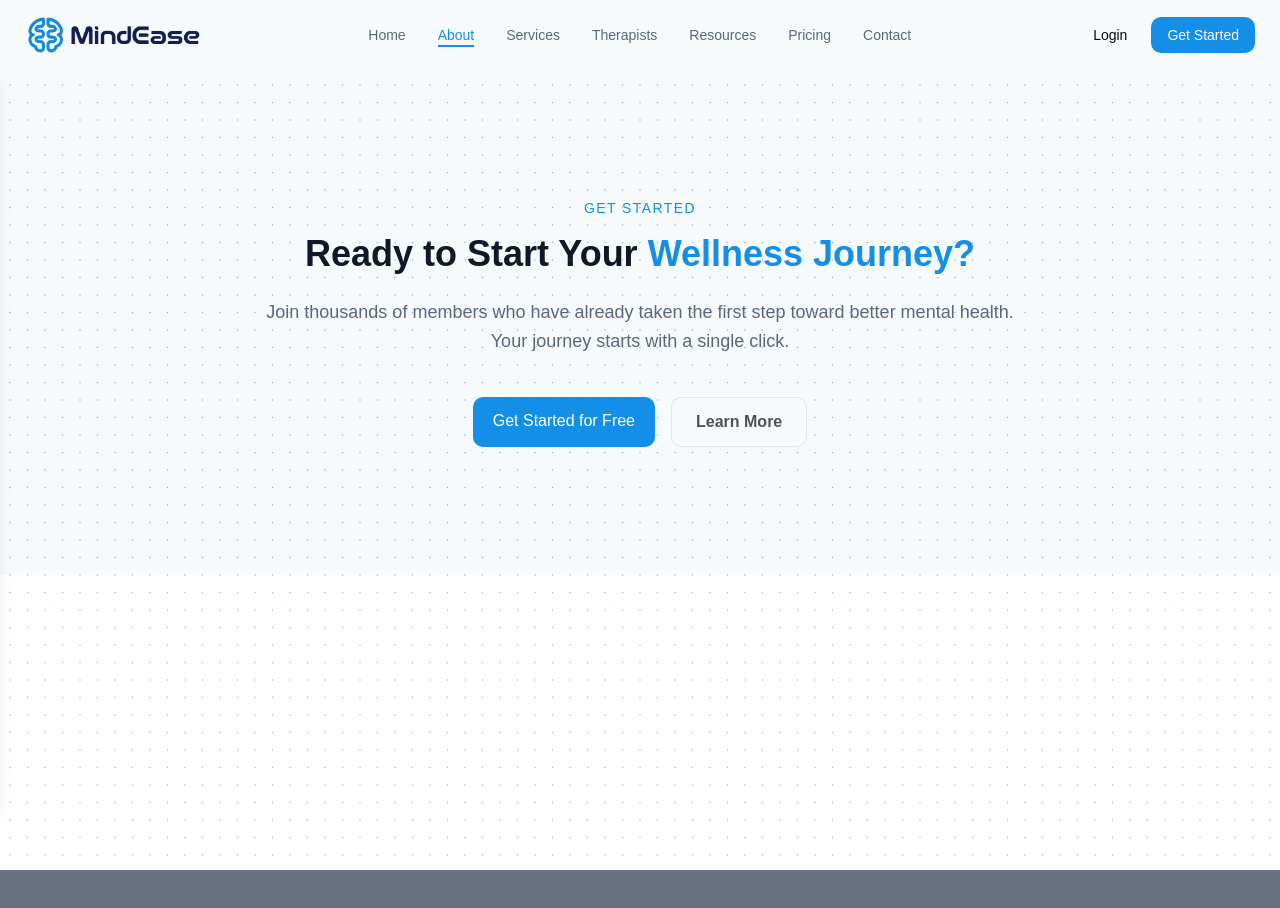
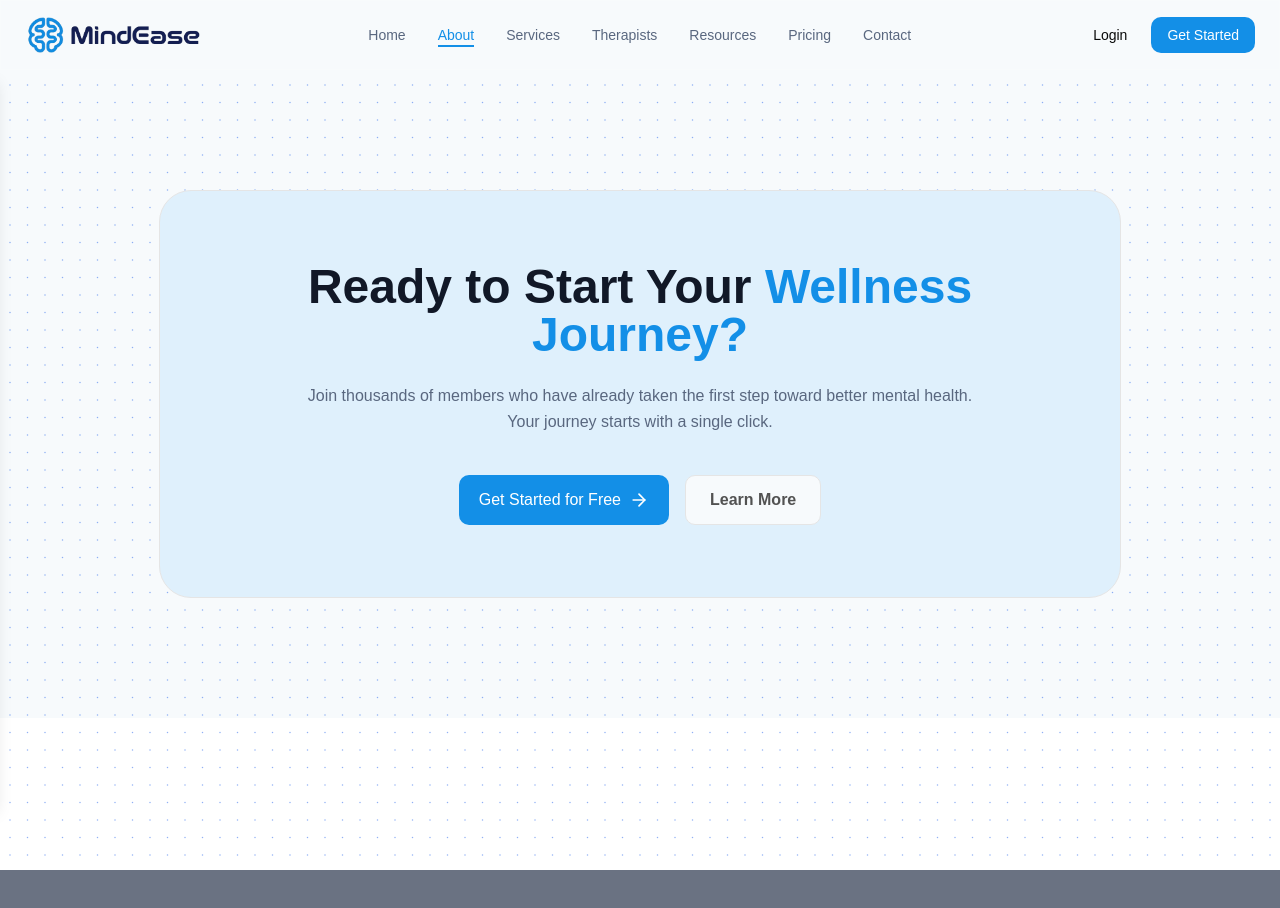
Before and after one commit to jianb14/MindEase, a React (Vite) app: page /about in a window 1280 px wide. Shown: the top 908 px of the page. Built offline with nearby package versions, Linux system fonts and the light colour scheme.

Commit message:
add about cta section

```diff
--- a/src/features/about/AboutCTA.jsx
+++ b/src/features/about/AboutCTA.jsx
@@ -1,28 +1,28 @@
 import FadeIn from "../../components/ui/FadeIn.jsx";
+import { ArrowRight } from "lucide-react";
 import Button from "../../components/ui/Button.jsx";
 
 export default function AboutCTA() {
     return (
-        <section className="relative w-full flex justify-center py-32 px-4 lg:px-10 bg-bg-primary">
+        <section className="relative w-full flex justify-center py-20 sm:py-30 px-4 lg:px-10 bg-bg-primary">
+            <div className="bg-blue-accent z-2 py-18 px-4 md:px-24 rounded-[2rem] border">
                 <FadeIn>
                     <div className="w-full max-w-3xl text-center">
-            <p className="font-medium text-blue text-sm uppercase tracking-widest mb-4">
-                Get Started
-            </p>
-            <h2 className="font-black text-4xl text-text-primary mb-6">
+                    <h2 className="font-black text-4xl sm:text-5xl text-text-primary mb-6">
                         Ready to Start Your <span className="text-blue">Wellness Journey?</span>
                     </h2>
-            <p className="text-text-secondary text-lg leading-relaxed mb-10">
+                    <p className="text-text-secondary text-md leading-relaxed mb-10 lg:mx-10">
                         Join thousands of members who have already taken the first step toward better mental health. Your journey starts with a single click.
                     </p>
                     <div className="flex justify-center gap-4 flex-col sm:flex-row">
-                <Button label="Get Started for Free" />
+                        <Button label="Get Started for Free" icon={ArrowRight} className="flex justify-center"/>
                         <button className="px-6 py-3 rounded-lg border z-1 bg-bg-primary border-neutral-200 text-neutral-600 font-semibold hover:bg-blue-50 transition duration-300">
                         Learn More
                         </button>
                     </div>
                     </div>
                 </FadeIn>
+            </div>
         </section>
     );
 }
--- a/src/features/home/HomeCTA.jsx
+++ b/src/features/home/HomeCTA.jsx
@@ -26,7 +26,7 @@ export default function HomeCTA() {
 
                     <div className="flex justify-center gap-4 flex-col sm:flex-row mb-8">
                         <Button label="Get Started Now" icon={ArrowRight} className="flex justify-center"/>
-                        <button className="px-6 py-3 rounded-lg border border-neutral-200 bg-white/60 backdrop-blur-sm text-neutral-600 font-semibold hover:bg-blue-50 transition duration-300">
+                        <button className="px-6 py-3 rounded-lg border border-neutral-200 bg-white/70 backdrop-blur-sm text-neutral-600 font-semibold hover:bg-blue-50 transition duration-300">
                         Browse Therapists
                         </button>
                     </div>
```
Lines whose indentation alone changed are shown as unchanged.
